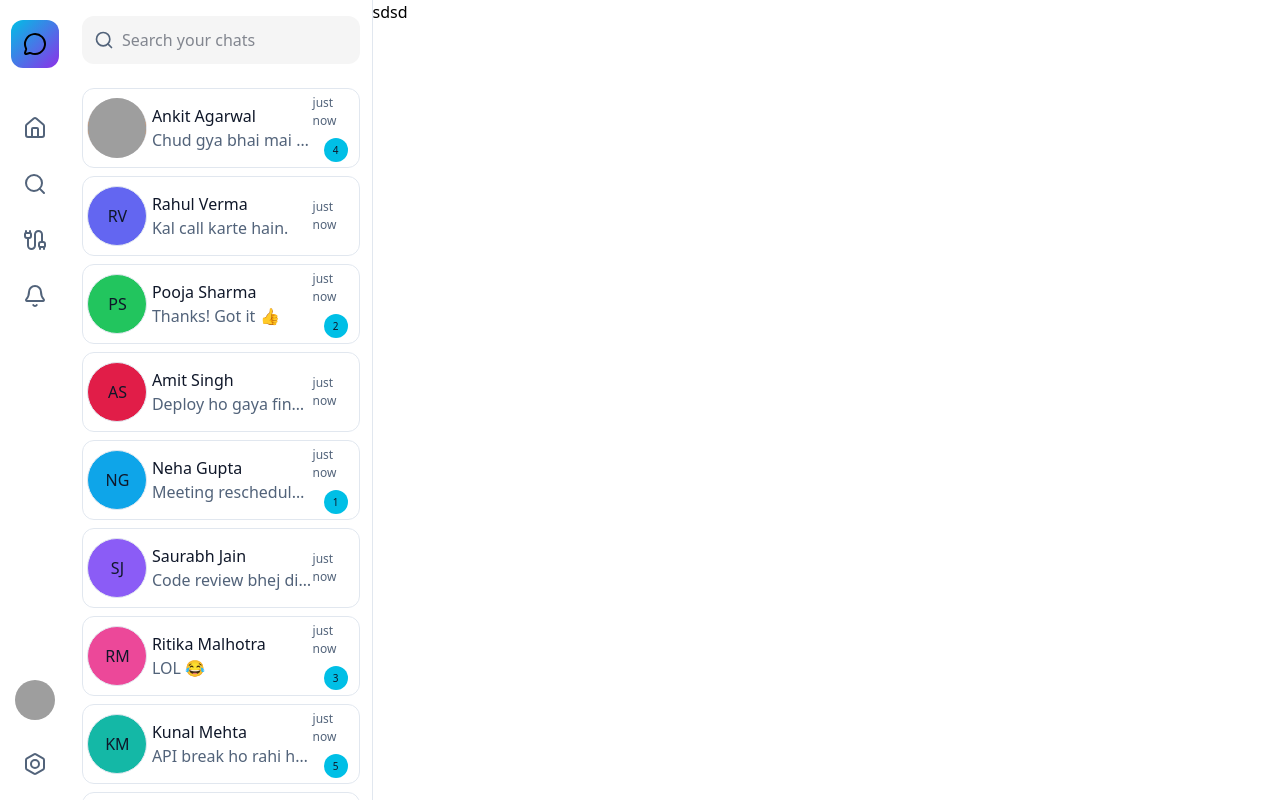
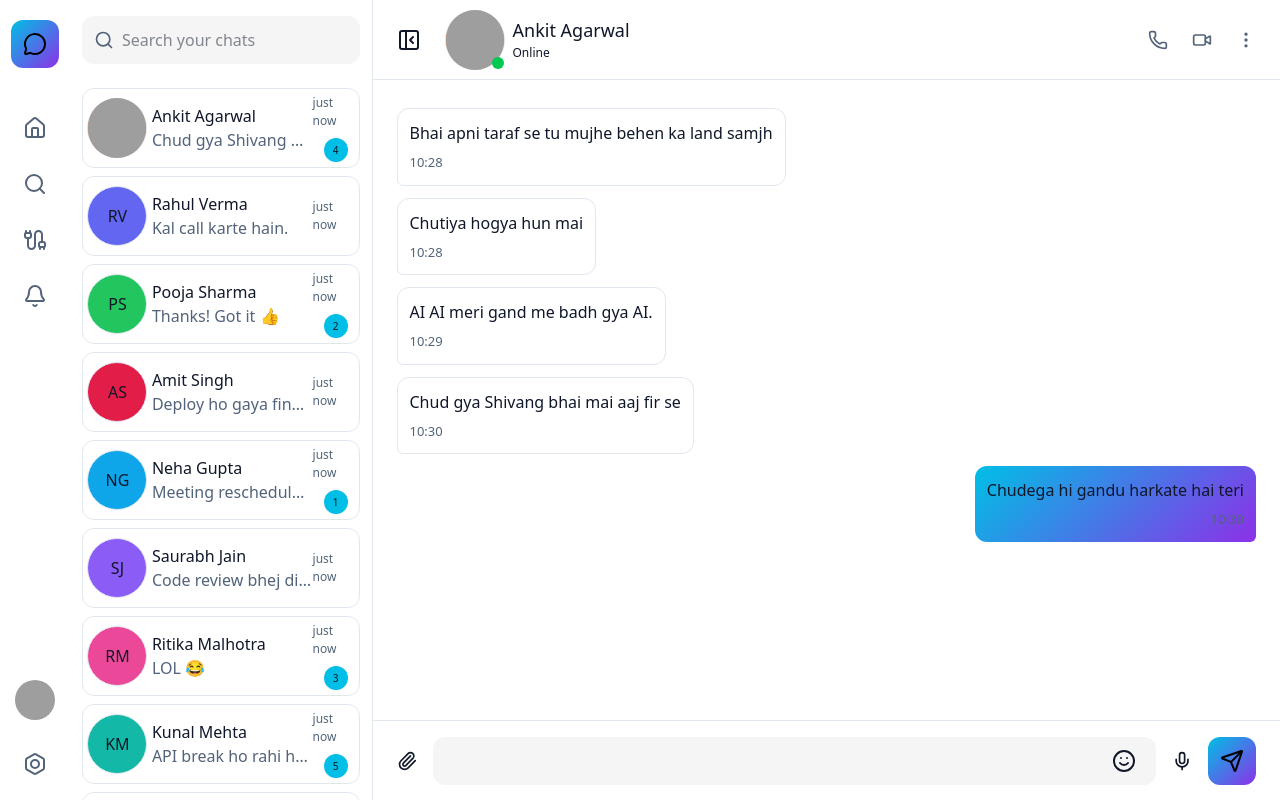
Before and after one commit to Tiwari-shivang/chatUI, a React (Vite) app: page / in a window 1280 px wide. Built offline with nearby package versions, Linux system fonts and the light colour scheme; grey boxes are pictures that could not be loaded.

Commit message:
UI pages completed

```diff
--- a/src/components/ChatList.tsx
+++ b/src/components/ChatList.tsx
@@ -1,6 +1,7 @@
 import { Search } from "lucide-react"
 import type React from "react"
 import { chatList } from "../mocks/mocks"
+import { useState } from "react"
 
 export type propsConnectionTab = {
     name: string,
@@ -10,8 +11,10 @@ export type propsConnectionTab = {
     isUnread: boolean,
     totalUnread: number,
     lastMessageTime: string,
-    profileBgColor: string
+    profileBgColor: string,
+    index: number
 }
+
 
 const ConnectionTab: React.FC<propsConnectionTab> = ({
     name,
@@ -21,9 +24,10 @@ const ConnectionTab: React.FC<propsConnectionTab> = ({
     isUnread,
     totalUnread,
     lastMessageTime,
-    profileBgColor
+    profileBgColor,
+    index
 }) => {
-
+    const [selectedChat, setSelectedChat] = useState<number | null>(null);
     const handleLastMessageTime = (dateString: string) => {
         const now = new Date()
         const past = new Date(dateString)
@@ -40,8 +44,11 @@ const ConnectionTab: React.FC<propsConnectionTab> = ({
         const diffDay = Math.floor(diffHr / 24)
         return `${diffDay}d`
     }
+    const tablStyle = "custom-grid h-[80px] rounded-radius mb-2 cursor-pointer transition-all duration-200"
     return (
-        <div className="custom-grid h-[80px] border border-border rounded-radius mb-2 cursor-pointer">
+        <div className={selectedChat === index ? `${tablStyle} border border-primary/20 bg-primary/10` : `${tablStyle} border border-border hover:bg-accent/50`}
+        onClick={() => setSelectedChat(index)}
+        >
             <div className="col-span-3 centered-data">
                 <span className="rounded-full h-15 w-15 centered-data font-medium text-foreground border border-border" style={{background: profileBgColor}}>
                     {imgURL.length ? <img src={imgURL} className="rounded-full h-15 w-15" /> : <>{initials}</>}
@@ -68,7 +75,7 @@ export const ChatList: React.FC = () => {
             </div>
             <div style={{ height: 'calc(100vh - 80px)', overflowY: 'scroll' }} className="px-3 py-2">
                 {chatList.map((chat, index) => (
-                    <ConnectionTab key={index} name={chat.name} initials={chat.initials} imgURL={chat.imgURL} lastMessage={chat.lastMessage} isUnread={chat.isUnread} totalUnread={chat.totalUnread} lastMessageTime={chat.lastMessageTime} profileBgColor={chat.profileBgColor} />
+                    <ConnectionTab key={index} name={chat.name} initials={chat.initials} imgURL={chat.imgURL} lastMessage={chat.lastMessage} isUnread={chat.isUnread} totalUnread={chat.totalUnread} lastMessageTime={chat.lastMessageTime} profileBgColor={chat.profileBgColor} index={index} />
                 ))}
             </div>
         </section>
--- /dev/null
+++ b/src/components/ChatWindow.tsx
@@ -0,0 +1,99 @@
+import { EllipsisVertical, Mic, PanelLeftClose, Paperclip, Phone, Send, Smile, Video } from "lucide-react";
+import type React from "react";
+import { chatData } from "../mocks/mocks";
+
+export type propsConnectionTab = {
+    name: string,
+    initials: string,
+    imgURL: string,
+    lastMessage: string,
+    isUnread: boolean,
+    totalUnread: number,
+    lastMessageTime: string,
+    profileBgColor: string
+}
+
+export type messageType = {
+    id: string,
+    roomId: string,
+    senderId: string,
+    receiverId: string,
+    content: string,
+    deliveredAt: string
+}
+
+const ChatHeader: React.FC<propsConnectionTab> = ({
+    name,
+    initials,
+    imgURL,
+    lastMessage,
+    isUnread,
+    totalUnread,
+    lastMessageTime,
+    profileBgColor
+}) => {
+    return (
+        <div className="h-[80px] border-b border-border w-full custom-grid px-6">
+            <div className="col-span-6 flex items-center gap-6">
+                <PanelLeftClose className="text-foreground" />
+                <section className="flex items-center gap-2">
+                    <span className="rounded-full h-15 w-15 relative centered-data font-medium text-foreground border border-border relative" style={{ background: profileBgColor }}>
+                        {imgURL && imgURL.length ? <img src={imgURL} className="rounded-full h-15 w-15" /> : <>{initials}</>}
+                        <span className="h-3 w-3 bg-green-500 absolute rounded-full bottom-0 right-0" />
+                    </span>
+                    <div>
+                        <div className="text-foreground text-[18px] font-medium">{name}</div>
+                        <div className="text-foreground text-[12px]">Online</div>
+                    </div>
+                </section>
+            </div>
+            <div className="col-span-6 flex justify-end items-center gap-6">
+                <Phone className="text-mutedForeground h-5 w-5" />
+                <Video className="text-mutedForeground h-5 w-5" />
+                <EllipsisVertical className="text-mutedForeground h-5 w-5" />
+            </div>
+        </div>
+    )
+}
+
+export const ChatWindow: React.FC<propsConnectionTab> = ({
+    name,
+    initials,
+    imgURL,
+    lastMessage,
+    isUnread,
+    totalUnread,
+    lastMessageTime,
+    profileBgColor
+}) => {
+    const handleExtractTime = (deliveredAt: string) => {
+        const timeVal = deliveredAt.split('T')[1];
+        return timeVal.substring(0, 5);
+    }
+    return (
+        <section className="template">
+            <ChatHeader name={name} initials={initials} imgURL={imgURL} lastMessage={lastMessage} isUnread={isUnread} totalUnread={totalUnread} lastMessageTime={lastMessageTime} profileBgColor={profileBgColor} />
+            <div className="w-full px-6 py-4" style={{ height: 'calc(100vh - 160px)' }}>
+                {chatData.map((message, index) => (
+                    <div className="flex w-full items-center my-3" style={{ justifyContent: message.senderId === 'asdasdas09uashdoasdadshivang' ? 'end' : 'start' }} key={index}>
+                        <div className={message.senderId === 'asdasdas09uashdoasdadshivang' ? 'max-w-[60%] text-foreground p-3 flex flex-col gap-2 rounded-br-md rounded-tr-radius rounded-tl-radius rounded-bl-radius btn-primary items-end' : 'max-w-[60%] text-foreground p-3 flex flex-col gap-2 border border-border rounded-br-radius rounded-tr-radius rounded-tl-radius rounded-bl-md'}>
+                            <span className="text-accentForeground">{message.content}</span>
+                            <span className="text-[13px] text-mutedForeground font-light">{handleExtractTime(message.deliveredAt)}</span>
+                        </div>
+                    </div>
+                ))}
+            </div>
+            <section className="w-full h-[80px] border-t border-border px-6 flex items-center gap-4">
+                <Paperclip className="text-foreground" />
+                <div className="relative w-full">
+                    <Smile className="absolute -translate-y-1/2 top-1/2 right-5 text-foreground cursor-pointer" />
+                    <input className="input-auth pr-13" />
+                </div>
+                <Mic className="text-foreground"/>
+                <span className="btn-primary p-3 rounded-radius">
+                    <Send />
+                </span>
+            </section>
+        </section>
+    )
+}
--- a/src/mocks/mocks.ts
+++ b/src/mocks/mocks.ts
@@ -1,15 +1,17 @@
 import type { propsConnectionTab } from "../components/ChatList";
+import type { messageType } from "../components/ChatWindow";
 
 export const chatList: propsConnectionTab[] = [
     {
         name: 'Ankit Agarwal',
         initials: 'AA',
         imgURL: 'https://media.licdn.com/dms/image/v2/C4D03AQFySpKPbJat8A/profile-displayphoto-shrink_800_800/profile-displayphoto-shrink_800_800/0/1516492466817?e=1772064000&v=beta&t=NnCTcUSARYqNLdDTktLx-6IyxYaUUaW_lWxaD8YcZZ0',
-    lastMessage: 'Chud gya bhai mai aaj fir se.',
+        lastMessage: 'Chud gya Shivang bhai mai aaj fir se.',
         isUnread: true,
         totalUnread: 4,
         lastMessageTime: '2026-02-08T10:30:00',
-    profileBgColor: '#F97316'
+        profileBgColor: '#F97316',
+        index: 0
     },
     {
         name: 'Rahul Verma',
@@ -19,7 +21,8 @@ export const chatList: propsConnectionTab[] = [
         isUnread: false,
         totalUnread: 0,
         lastMessageTime: '2026-02-08T09:50:00',
-    profileBgColor: '#6366F1'
+        profileBgColor: '#6366F1',
+        index: 0
     },
     {
         name: 'Pooja Sharma',
@@ -29,7 +32,8 @@ export const chatList: propsConnectionTab[] = [
         isUnread: true,
         totalUnread: 2,
         lastMessageTime: '2026-02-08T09:40:00',
-    profileBgColor: '#22C55E'
+        profileBgColor: '#22C55E',
+        index: 0
     },
     {
         name: 'Amit Singh',
@@ -39,7 +43,8 @@ export const chatList: propsConnectionTab[] = [
         isUnread: false,
         totalUnread: 0,
         lastMessageTime: '2026-02-08T09:15:00',
-    profileBgColor: '#E11D48'
+        profileBgColor: '#E11D48',
+        index: 0
     },
     {
         name: 'Neha Gupta',
@@ -49,7 +54,8 @@ export const chatList: propsConnectionTab[] = [
         isUnread: true,
         totalUnread: 1,
         lastMessageTime: '2026-02-08T09:05:00',
-    profileBgColor: '#0EA5E9'
+        profileBgColor: '#0EA5E9',
+        index: 0
     },
     {
         name: 'Saurabh Jain',
@@ -59,7 +65,8 @@ export const chatList: propsConnectionTab[] = [
         isUnread: false,
         totalUnread: 0,
         lastMessageTime: '2026-02-08T08:55:00',
-    profileBgColor: '#8B5CF6'
+        profileBgColor: '#8B5CF6',
+        index: 0
     },
     {
         name: 'Ritika Malhotra',
@@ -69,7 +76,8 @@ export const chatList: propsConnectionTab[] = [
         isUnread: true,
         totalUnread: 3,
         lastMessageTime: '2026-02-08T08:40:00',
-    profileBgColor: '#EC4899'
+        profileBgColor: '#EC4899',
+        index: 0
     },
     {
         name: 'Kunal Mehta',
@@ -79,7 +87,8 @@ export const chatList: propsConnectionTab[] = [
         isUnread: true,
         totalUnread: 5,
         lastMessageTime: '2026-02-08T08:30:00',
-    profileBgColor: '#14B8A6'
+        profileBgColor: '#14B8A6',
+        index: 0
     },
     {
         name: 'Simran Kaur',
@@ -89,7 +98,8 @@ export const chatList: propsConnectionTab[] = [
         isUnread: false,
         totalUnread: 0,
         lastMessageTime: '2026-02-08T08:10:00',
-    profileBgColor: '#F59E0B'
+        profileBgColor: '#F59E0B',
+        index: 0
     },
     {
         name: 'Deepak Yadav',
@@ -99,7 +109,8 @@ export const chatList: propsConnectionTab[] = [
         isUnread: false,
         totalUnread: 0,
         lastMessageTime: '2026-02-08T07:55:00',
-    profileBgColor: '#10B981'
+        profileBgColor: '#10B981',
+        index: 0
     },
     {
         name: 'Nikita Joshi',
@@ -109,7 +120,8 @@ export const chatList: propsConnectionTab[] = [
         isUnread: true,
         totalUnread: 1,
         lastMessageTime: '2026-02-08T07:45:00',
-    profileBgColor: '#3B82F6'
+        profileBgColor: '#3B82F6',
+        index: 0
     },
     {
         name: 'Harsh Patel',
@@ -119,7 +131,8 @@ export const chatList: propsConnectionTab[] = [
         isUnread: true,
         totalUnread: 2,
         lastMessageTime: '2026-02-08T07:30:00',
-    profileBgColor: '#A855F7'
+        profileBgColor: '#A855F7',
+        index: 0
     },
     {
         name: 'Ishita Roy',
@@ -129,7 +142,8 @@ export const chatList: propsConnectionTab[] = [
         isUnread: false,
         totalUnread: 0,
         lastMessageTime: '2026-02-08T07:20:00',
-    profileBgColor: '#EF4444'
+        profileBgColor: '#EF4444',
+        index: 0
     },
     {
         name: 'Manish Kumar',
@@ -139,7 +153,8 @@ export const chatList: propsConnectionTab[] = [
         isUnread: true,
         totalUnread: 4,
         lastMessageTime: '2026-02-08T07:05:00',
-    profileBgColor: '#0D9488'
+        profileBgColor: '#0D9488',
+        index: 0
     },
     {
         name: 'Ayesha Khan',
@@ -149,7 +164,8 @@ export const chatList: propsConnectionTab[] = [
         isUnread: false,
         totalUnread: 0,
         lastMessageTime: '2026-02-08T06:50:00',
-    profileBgColor: '#F43F5E'
+        profileBgColor: '#F43F5E',
+        index: 0
     },
     {
         name: 'Rohit Bansal',
@@ -159,7 +175,8 @@ export const chatList: propsConnectionTab[] = [
         isUnread: true,
         totalUnread: 6,
         lastMessageTime: '2026-02-08T06:35:00',
-    profileBgColor: '#22D3EE'
+        profileBgColor: '#22D3EE',
+        index: 0
     },
     {
         name: 'Sneha Iyer',
@@ -169,7 +186,8 @@ export const chatList: propsConnectionTab[] = [
         isUnread: false,
         totalUnread: 0,
         lastMessageTime: '2026-02-08T06:20:00',
-    profileBgColor: '#FB7185'
+        profileBgColor: '#FB7185',
+        index: 0
     },
     {
         name: 'Varun Khanna',
@@ -179,7 +197,8 @@ export const chatList: propsConnectionTab[] = [
         isUnread: true,
         totalUnread: 1,
         lastMessageTime: '2026-02-08T06:05:00',
-    profileBgColor: '#4ADE80'
+        profileBgColor: '#4ADE80',
+        index: 0
     },
     {
         name: 'Priya Nair',
@@ -189,7 +208,8 @@ export const chatList: propsConnectionTab[] = [
         isUnread: false,
         totalUnread: 0,
         lastMessageTime: '2026-02-08T05:50:00',
-    profileBgColor: '#60A5FA'
+        profileBgColor: '#60A5FA',
+        index: 0
     },
     {
         name: 'Arjun Malhotra',
@@ -199,6 +219,50 @@ export const chatList: propsConnectionTab[] = [
         isUnread: false,
         totalUnread: 0,
         lastMessageTime: '2026-02-08T05:30:00',
-    profileBgColor: '#C084FC'
+        profileBgColor: '#C084FC',
+        index: 0
     }
 ]
+
+export const chatData: messageType[] = [
+    {
+        id: 'asdasdas09uashdoasdad',
+        roomId: 'asdasdas09uashdoasdad',
+        senderId: 'asdasdas09uashdoasdad',
+        receiverId: 'asdasdas09uashdoasdadshivang',
+        content: 'Bhai apni taraf se tu mujhe behen ka land samjh',
+        deliveredAt: '2026-02-08T10:28:00'
+    },
+    {
+        id: 'asdasdas09uashdoasdad',
+        roomId: 'asdasdas09uashdoasdad',
+        senderId: 'asdasdas09uashdoasdad',
+        receiverId: 'asdasdas09uashdoasdadshivang',
+        content: 'Chutiya hogya hun mai',
+        deliveredAt: '2026-02-08T10:28:00'
+    },
+    {
+        id: 'asdasdas09uashdoasdad',
+        roomId: 'asdasdas09uashdoasdad',
+        senderId: 'asdasdas09uashdoasdad',
+        receiverId: 'asdasdas09uashdoasdadshivang',
+        content: 'AI AI meri gand me badh gya AI.',
+        deliveredAt: '2026-02-08T10:29:00'
+    },
+    {
+        id: 'asdasdas09uashdoasdad',
+        roomId: 'asdasdas09uashdoasdad',
+        senderId: 'asdasdas09uashdoasdad',
+        receiverId: 'asdasdas09uashdoasdadshivang',
+        content: 'Chud gya Shivang bhai mai aaj fir se',
+        deliveredAt: '2026-02-08T10:30:00'
+    },
+    {
+        id: 'asdasdas09uashdoasdad',
+        roomId: 'asdasdas09uashdoasdad',
+        senderId: 'asdasdas09uashdoasdadshivang',
+        receiverId: 'asdasdas09uashdoasdad',
+        content: 'Chudega hi gandu harkate hai teri',
+        deliveredAt: '2026-02-08T10:30:00'
+    }
+]
--- a/src/pages/Dashboard.tsx
+++ b/src/pages/Dashboard.tsx
@@ -1,17 +1,27 @@
 import type React from "react";
 import { Sidebar } from "../components/Sidebar";
 import { ChatList } from "../components/ChatList";
+import { ChatWindow } from "../components/ChatWindow";
 
-export const Dashboard:React.FC = () => {
+export const Dashboard: React.FC = () => {
     return (
         <div>
-            <Sidebar/>
+            <Sidebar />
             <div className="ml-[70px] h-[100vh] custom-grid">
                 <div className="col-span-3 border-r border-border">
-                    <ChatList/>
+                    <ChatList />
                 </div>
                 <div className="col-span-9">
-                    sdsd
+                    <ChatWindow
+                        name="Ankit Agarwal"
+                        initials="AA"
+                        imgURL="https://media.licdn.com/dms/image/v2/C4D03AQFySpKPbJat8A/profile-displayphoto-shrink_800_800/profile-displayphoto-shrink_800_800/0/1516492466817?e=1772064000&v=beta&t=NnCTcUSARYqNLdDTktLx-6IyxYaUUaW_lWxaD8YcZZ0"
+                        lastMessage="Chud gya bhai mai aaj fir se."
+                        isUnread={true}
+                        totalUnread={4}
+                        lastMessageTime="2026-02-08T10:30:00"
+                        profileBgColor="#F97316"
+                    />
                 </div>
             </div>
         </div>
```
Lines whose indentation alone changed are shown as unchanged.
